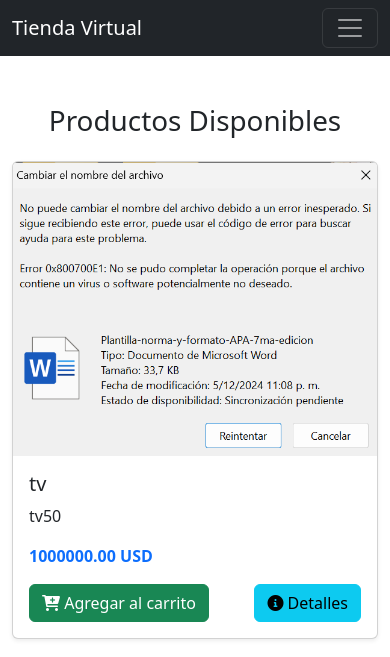
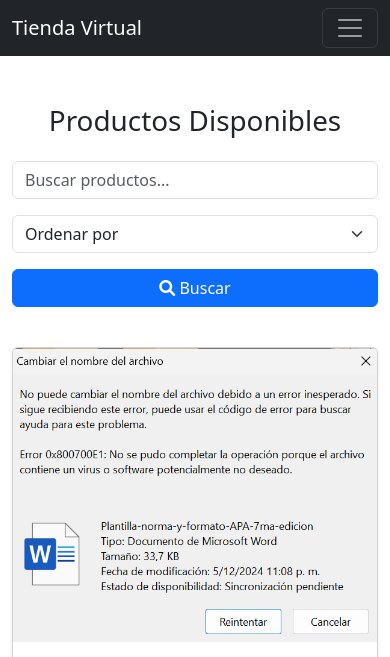
Before and after one commit to BraderithSoto/Prueba_tecnica, a Django app: page /productos/ in a window 390 px wide. Shown: the top 657 px of the page. Run offline with Django 5.2, Linux system fonts and the light colour scheme; data comes from the database, SQL or seed files in the repository; both versions use the stored data as it was after the commit.

Commit message:
Strock del producto

```diff
--- a/cuentas/forms.py
+++ b/cuentas/forms.py
@@ -28,3 +28,19 @@ class ProductoForm(forms.ModelForm):
     class Meta:
         model = Producto
         fields = ['nombre', 'descripcion', 'precio', 'cantidad_stock', 'imagen', 'especificaciones']
+
+# Formulario para el filtrado y búsqueda de productos
+class ProductoFiltroForm(forms.Form):
+    q = forms.CharField(max_length=100, required=False, label='Buscar')
+    orden = forms.ChoiceField(choices=[('', 'Ordenar por'), ('nombre', 'Nombre'), ('precio', 'Precio')], required=False)
+    precio_min = forms.DecimalField(max_digits=10, decimal_places=2, required=False, label='Precio Mínimo')
+    precio_max = forms.DecimalField(max_digits=10, decimal_places=2, required=False, label='Precio Máximo')
+
+    def clean(self):
+        cleaned_data = super().clean()
+        precio_min = cleaned_data.get('precio_min')
+        precio_max = cleaned_data.get('precio_max')
+
+        if precio_min and precio_max and precio_min > precio_max:
+            raise forms.ValidationError("El precio mínimo no puede ser mayor al precio máximo.")
+        return cleaned_data
--- a/cuentas/templates/cuentas/productos.html
+++ b/cuentas/templates/cuentas/productos.html
@@ -30,10 +30,40 @@
         </div>
     </nav>
 
-    <!-- Contenido principal -->
+    <!-- Mostrar los mensajes de Django -->
     <div class="container mt-5">
+        {% if messages %}
+        <div class="alert alert-info">
+            {% for message in messages %}
+                <p>{{ message }}</p>
+            {% endfor %}
+        </div>
+        {% endif %}
+
         <h1 class="text-center mb-4">Productos Disponibles</h1>
 
+        <!-- Formulario de búsqueda y filtrado -->
+        <form method="get" class="mb-4">
+            <div class="row">
+                <div class="col-md-6 mb-3">
+                    <input type="text" name="q" class="form-control" placeholder="Buscar productos..." value="{{ request.GET.q }}">
+                </div>
+                <div class="col-md-3 mb-3">
+                    <select name="orden" class="form-select">
+                        <option value="" {% if not request.GET.orden %}selected{% endif %}>Ordenar por</option>
+                        <option value="precio" {% if request.GET.orden == 'precio' %}selected{% endif %}>Precio</option>
+                        <option value="nombre" {% if request.GET.orden == 'nombre' %}selected{% endif %}>Nombre</option>
+                    </select>
+                </div>
+                <div class="col-md-3 mb-3">
+                    <button type="submit" class="btn btn-primary w-100">
+                        <i class="fas fa-search"></i> Buscar
+                    </button>
+                </div>
+            </div>
+        </form>
+
+        <!-- Lista de productos -->
         {% if productos %}
         <div class="row">
             {% for producto in productos %}
@@ -45,7 +75,13 @@
                     <div class="card-body">
                         <h5 class="card-title">{{ producto.nombre }}</h5>
                         <p class="card-text">{{ producto.descripcion|truncatewords:20 }}</p>
-                        <p class="text-primary fw-bold">{{ producto.precio|floatformat:2 }} USD</p>
+                        <p class="text-primary fw-bold">{{ producto.precio|floatformat:2 }} COP</p>
+
+                        <!-- Comprobación de stock -->
+                        {% if producto.cantidad_stock <= 0 %}
+                            <p class="text-danger">Producto agotado</p>
+                            <button class="btn btn-secondary" disabled><i class="fas fa-cart-plus"></i> Agotado</button>
+                        {% else %}
                             <div class="d-flex justify-content-between">
                                 <a href="{% url 'agregar_al_carrito' producto.id %}" class="btn btn-success">
                                     <i class="fas fa-cart-plus"></i> Agregar al carrito
@@ -54,6 +90,7 @@
                                     <i class="fas fa-info-circle"></i> Detalles
                                 </a>
                             </div>
+                        {% endif %}
                     </div>
                 </div>
             </div>
--- a/cuentas/views.py
+++ b/cuentas/views.py
@@ -2,25 +2,59 @@ from django.shortcuts import render, redirect, get_object_or_404
 from django.contrib.auth.models import User
 from django.contrib.auth import authenticate, login, logout
 from django.contrib import messages
-from django.contrib.auth.forms import AuthenticationForm
 from .models import Producto, CarritoItem, Pedido
+from .forms import ProductoFiltroForm
 
 # Vista del home
 def home(request):
     productos = Producto.objects.all()  # Obtener todos los productos
+    productos_recomendados = Producto.objects.filter(recomendado=True)  # Productos recomendados
     carrito_count = CarritoItem.objects.filter(usuario=request.user).count() if request.user.is_authenticated else 0
-    return render(request, 'cuentas/home.html', {'productos': productos, 'carrito_count': carrito_count})
 
-# Vista de productos
+    # Formatear precios en pesos colombianos
+    for producto in productos:
+        producto.precio_en_pesos = producto.obtener_precio_en_pesos()
+
+    return render(request, 'cuentas/home.html', {
+        'productos': productos,
+        'productos_recomendados': productos_recomendados,
+        'carrito_count': carrito_count
+    })
+
+# Vista de productos con filtrado y ordenación
 def productos(request):
-    productos = Producto.objects.all()  # Obtener todos los productos
-    return render(request, 'cuentas/productos.html', {'productos': productos})
+    form = ProductoFiltroForm(request.GET)
+    productos = Producto.objects.all()  # Obtener todos los productos por defecto
+
+    # Filtrado por nombre o descripción
+    if form.is_valid():
+        q = form.cleaned_data.get('q')
+        if q:
+            productos = productos.filter(nombre__icontains=q) | productos.filter(descripcion__icontains=q)
+
+        # Filtro por rango de precios
+        precio_min = form.cleaned_data.get('precio_min')
+        precio_max = form.cleaned_data.get('precio_max')
+        if precio_min is not None:
+            productos = productos.filter(precio__gte=precio_min)
+        if precio_max is not None:
+            productos = productos.filter(precio__lte=precio_max)
+
+        # Ordenar por nombre o precio
+        orden = form.cleaned_data.get('orden')
+        if orden == 'nombre':
+            productos = productos.order_by('nombre')
+        elif orden == 'precio':
+            productos = productos.order_by('precio')
+
+    return render(request, 'cuentas/productos.html', {'productos': productos, 'form': form})
 
 # Vista de detalles de un producto
 def detalle_producto(request, producto_id):
     producto = get_object_or_404(Producto, id=producto_id)  # Obtener producto por ID
     return render(request, 'cuentas/detalle_producto.html', {'producto': producto})
 
+# Vista del carrito de compras
 def carrito(request):
     if not request.user.is_authenticated:
         messages.error(request, "Debes iniciar sesión para ver tu carrito.")
@@ -28,14 +62,23 @@ def carrito(request):
 
     # Recupera los items del carrito del usuario
     carrito_items = CarritoItem.objects.filter(usuario=request.user)
-    total = sum(item.total_precio() for item in carrito_items)
+    carrito_items_disponibles = [item for item in carrito_items if item.producto.cantidad_stock > 0]
+    total = sum(item.total_precio() for item in carrito_items_disponibles)
+
+    # Filtra los productos agotados
+    productos_agotados = [item for item in carrito_items if item.producto.cantidad_stock <= 0]
 
     # Verifica si hay productos en el carrito
-    if not carrito_items:
+    if not carrito_items_disponibles:
         messages.info(request, "Tu carrito está vacío.")
 
-    return render(request, 'cuentas/carrito.html', {'carrito_items': carrito_items, 'total': total})
+    return render(request, 'cuentas/carrito.html', {
+        'carrito_items': carrito_items_disponibles,
+        'total': total,
+        'productos_agotados': productos_agotados
+    })
 
+# Vista para agregar un producto al carrito
 def agregar_al_carrito(request, producto_id):
     if not request.user.is_authenticated:
         messages.error(request, "Debes iniciar sesión para agregar productos al carrito.")
@@ -43,25 +86,33 @@ def agregar_al_carrito(request, producto_id):
 
     producto = get_object_or_404(Producto, id=producto_id)
 
-    # Verifica si el producto ya está en el carrito
-    carrito_item, creado = CarritoItem.objects.get_or_create(usuario=request.user, producto=producto)
+    # Verifica si el producto está agotado
+    if producto.cantidad_stock <= 0:
+        messages.error(request, f"El producto {producto.nombre} está agotado.")
+        return redirect('productos')
 
-    # Si el producto ya existe en el carrito, aumenta la cantidad
-    if not creado:
+    # Verifica si hay suficiente stock para agregar al carrito
+    carrito_item, created = CarritoItem.objects.get_or_create(usuario=request.user, producto=producto)
+
+    if carrito_item.cantidad >= producto.cantidad_stock:
+        messages.error(request, f"No puedes agregar más de {producto.cantidad_stock} unidades de {producto.nombre}.")
+        return redirect('productos')
+
+    # Si el item fue creado (por primera vez), establecer la cantidad a 1
+    if created:
+        carrito_item.cantidad = 1
+    else:
+        # Si el item ya existía, se incrementa la cantidad
         carrito_item.cantidad += 1
-        carrito_item.save()
-    else:
-        # Si el producto no existe, lo agrega por primera vez
-        carrito_item.save()
 
-    messages.success(request, f"Se agregó {producto.nombre} al carrito.")
+    try:
+        carrito_item.save()  # Guarda el item y reduce el stock
+    except ValueError as e:
+        messages.error(request, str(e))  # Si hay un error de stock, mostrarlo
+        return redirect('productos')
+
+    messages.success(request, f"Producto {producto.nombre} agregado al carrito.")
     return redirect('carrito')
-
-# cuentas/views.py
-
-from django.shortcuts import get_object_or_404, redirect
-from django.contrib import messages
-from .models import CarritoItem
 
 # Vista para reducir la cantidad de un producto en el carrito
 def reducir_cantidad(request, item_id):
@@ -84,15 +135,17 @@ def reducir_cantidad(request, item_id):
 
     return redirect('carrito')
 
-
 # Eliminar producto del carrito
 def eliminar_del_carrito(request, item_id):
     carrito_item = get_object_or_404(CarritoItem, id=item_id, usuario=request.user)
+
+    # Eliminamos el carrito item sin afectar el stock del producto
     carrito_item.delete()
 
     messages.success(request, "Producto eliminado del carrito.")
     return redirect('carrito')
 
+# Finalizar compra
 def finalizar_compra(request):
     if request.method == 'POST':
         direccion = request.POST.get('direccion')
@@ -115,8 +168,13 @@ def finalizar_compra(request):
         # Calcular el total del pedido
         total = sum(item.total_precio() for item in carrito_items)
 
-        # Crear el pedido
-        pedido = Pedido.objects.create(usuario=request.user, total=total)
+        # Crear el pedido, ahora incluyendo dirección y método de pago
+        pedido = Pedido.objects.create(
+            usuario=request.user,
+            total=total,
+            direccion=direccion,
+            metodo_pago=metodo_pago
+        )
 
         # Limpiar el carrito
         carrito_items.delete()
@@ -124,6 +182,7 @@ def finalizar_compra(request):
         # Mostrar mensaje de éxito
         messages.success(request, "¡Compra realizada con éxito! Gracias por tu pedido.")
         return redirect('productos')
+
     context = {}
     return render(request, 'cuentas/finalizar_compra.html', context)
 
--- a/tienda/settings.py
+++ b/tienda/settings.py
@@ -56,7 +56,7 @@ ROOT_URLCONF = 'tienda.urls'
 TEMPLATES = [
     {
         'BACKEND': 'django.template.backends.django.DjangoTemplates',
-        'DIRS': [BASE_DIR / "templates"],
+        'DIRS': [],
         'APP_DIRS': True,
         'OPTIONS': {
             'context_processors': [
@@ -69,10 +69,7 @@ TEMPLATES = [
     },
 ]
 
-
-
 WSGI_APPLICATION = 'tienda.wsgi.application'
-
 
 # Database
 # https://docs.djangoproject.com/en/5.1/ref/settings/#databases
```
Also changed, not shown: cuentas/models.py (+19 -2 lines), cuentas/templates/cuentas/carrito.html (+28 -4 lines), cuentas/templates/cuentas/chackout.html (deleted, +0 -51 lines), cuentas/templates/cuentas/detalle_producto.html (+28 -5 lines), cuentas/templates/cuentas/finalizar_compra.html (+8 -3 lines), cuentas/templates/cuentas/home.html (+25 -6 lines), cuentas/migrations/0003_producto_agotado.py (added), cuentas/migrations/0004_pedido_direccion_pedido_metodo_pago.py (added), cuentas/migrations/0005_producto_recomendado.py (added), db.sqlite3, media/productos/IMG20231012174754.jpg (added), media/productos/IMG20231012174754_j35USGF.jpg (added), 1 other file. Lines whose indentation alone changed are shown as unchanged.
